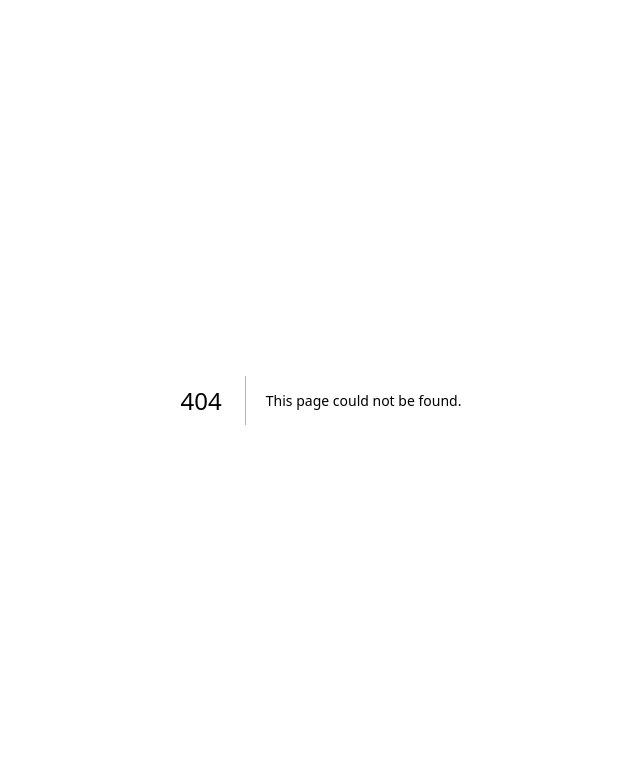
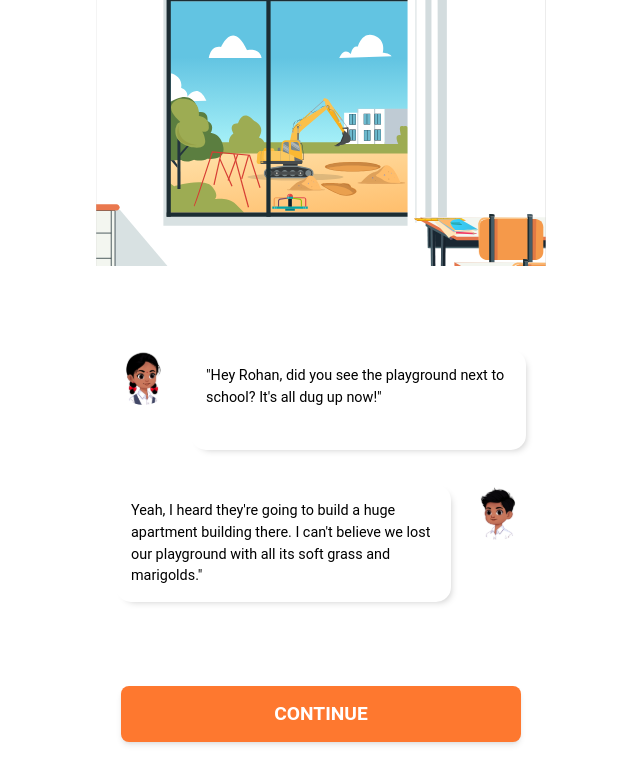
Before and after one commit to WilldooEducation/toby-learning-app-web, a Next.js app: page /story in a window 1280 px wide. Before the commit this address had no page. Shown: the top 784 px of the page, without its empty margins (319-959 px from the left). Built offline with nearby package versions, Linux system fonts and the light colour scheme.

Commit message:
[NEW] story screen

```diff
--- a/src/pages/_app.tsx
+++ b/src/pages/_app.tsx
@@ -1,10 +1,14 @@
 import "@/styles/globals.css";
+import Head from 'next/head'
 import type { AppProps } from "next/app";
 import { ThemeProvider } from "@material-tailwind/react";
 
 export default function App({ Component, pageProps }: AppProps) {
   return (
     <ThemeProvider>
+      <Head>
+        <meta name="viewport" content="width=device-width, initial-scale=1.0"/>
+      </Head>
       <Component {...pageProps} />
     </ThemeProvider>
   );
--- a/src/pages/index.module.scss
+++ b/src/pages/index.module.scss
@@ -1,71 +1,14 @@
-%avatar {
-  position: relative;
-  width: 55px;
-  height: 55px;
-  border-radius: 100%;
-  overflow: hidden;
-}
-
-%message {
-  position: relative;
-  background-color: azure;
-  border-radius: 15px;
-  padding: 15px;
-  flex: 1;
-  font-size: 0.9rem;
-  box-shadow: 4px 4px 7px -4px #ccc;
-}
-
-%m-block {
-  display: flex;
-  gap: 20px;
-}
-
 .main {
   display: flex;
   justify-content: center;
   height: 100vh;
   flex-direction: column;
+  max-width: 450px;
+  flex: 1;
 
-  .billboard {
+  .splash__container {
     position: relative;
-    flex: 0.7;
-    width: 100%;
-  }
-
-  .conversation__block {
-    position: relative;
-    width: 100%;
-    display: flex;
-    flex-direction: column;
-    gap: 35px;
-    padding: 20px;
     flex: 1;
-    justify-content: center;
-
-    .conversation {
-      &__message {
-        @extend %m-block;
-        &--reverse {
-          @extend %m-block;
-          flex-flow: row-reverse;
-          .avatar {
-            @extend %avatar;
-          }
-
-          .message {
-            @extend %message;
-          }
-        }
-        .avatar {
-          @extend %avatar;
-        }
-
-        .message {
-          @extend %message;
-        }
-      }
-    }
   }
 
   .action__block {
@@ -78,6 +21,8 @@
         flex: 1;
         background-color: #FE782F;
         opacity: 1;
+        font-size: 1.2rem;
+        padding: 20px;
     }
   }
 }
--- a/src/pages/index.tsx
+++ b/src/pages/index.tsx
@@ -1,55 +1,22 @@
 import Image from "next/image";
 import { Button } from "@material-tailwind/react";
 import styles from "./index.module.scss";
+import { useRouter } from 'next/navigation'
 
 export default function Home() {
+  const router = useRouter()
   return (
     <div className={styles.main}>
-      <div className={styles.billboard}>
+      <div className={styles.splash__container}>
         <Image
           fill
-          src="/images/billboard.svg"
-          style={{ objectFit: "cover" }}
-          sizes="(max-width: 768px) 100vw, (max-width: 1200px) 50vw, 33vw"
+          src="/images/toby.svg"
+          style={{ objectFit: "contain" }}
           alt="billboard"
         />
       </div>
-
-      <div className={styles.conversation__block}>
-        <div className={styles["conversation__message"]}>
-          <div className={styles.avatar}>
-            <Image
-              fill
-              src="/images/girl.svg"
-              style={{ objectFit: "cover" }}
-              sizes="(max-width: 768px) 100vw, (max-width: 1200px) 50vw, 33vw"
-              alt="billboard"
-            />
-          </div>
-          <div className={styles.message}>
-            <p>
-              {`"Hey Rohan, did you see the playground next to school? It's all dug up now!"`}
-            </p>
-          </div>
-        </div>
-        <div className={styles["conversation__message--reverse"]}>
-          <div className={styles.avatar}>
-            <Image
-              fill
-              src="/images/boy.svg"
-              style={{ objectFit: "cover" }}
-              sizes="(max-width: 768px) 100vw, (max-width: 1200px) 50vw, 33vw"
-              alt="billboard"
-            />
-          </div>
-          <div className={styles.message}>
-            <p>{`Yeah, I heard they're going to build a huge apartment building there. I can't believe we lost our playground with all its soft grass and marigolds."`}</p>
-          </div>
-        </div>
-      </div>
-
       <div className={styles.action__block}>
-        <Button className={styles.btn}>Continue</Button>
+        <Button className={styles.btn} onClick={()=>router.push('/story')}>Continue</Button>
       </div>
     </div>
   );
--- /dev/null
+++ b/src/pages/story.module.scss
@@ -0,0 +1,93 @@
+%avatar {
+  position: relative;
+  width: 55px;
+  height: 55px;
+  border-radius: 100%;
+  overflow: hidden;
+}
+
+%message {
+  position: relative;
+  border-radius: 15px;
+  padding: 15px;
+  flex: 1;
+  min-height: 100px;
+  font-size: 0.9rem;
+  box-shadow: 4px 4px 7px -4px #ccc;
+}
+
+%m-block {
+  display: flex;
+  gap: 20px;
+}
+
+.main {
+  display: flex;
+  justify-content: center;
+  height: 100vh;
+  flex-direction: column;
+  max-width: 450px;
+  flex: 1;
+
+  .billboard {
+    position: relative;
+    flex: 0.7;
+    width: 100%;
+    background-color: #ccc;
+    img {
+      object-fit: cover;
+      height: 100%;
+      width: 100%;
+    }
+  }
+
+  .conversation__block {
+    position: relative;
+    width: 100%;
+    display: flex;
+    flex-direction: column;
+    gap: 35px;
+    padding: 20px;
+    flex: 1;
+    justify-content: center;
+
+    .conversation {
+      &__message {
+        @extend %m-block;
+        &--reverse {
+          @extend %m-block;
+          flex-flow: row-reverse;
+          .avatar {
+            @extend %avatar;
+          }
+
+          .message {
+            @extend %message;
+          }
+        }
+        .avatar {
+          @extend %avatar;
+        }
+
+        .message {
+          @extend %message;
+        }
+      }
+    }
+  }
+
+  .action__block {
+    flex: 0.3;
+    display: flex;
+    align-items: self-start;
+    justify-content: center;
+    padding: 0 25px;
+    .btn {
+        flex: 1;
+        background-color: #FE782F;
+        opacity: 1;
+        font-size: 1.2rem;
+        padding: 20px;
+    }
+  }
+}
--- /dev/null
+++ b/src/pages/story.tsx
@@ -0,0 +1,55 @@
+import Image from "next/image";
+import { Button } from "@material-tailwind/react";
+import styles from "./story.module.scss";
+
+export default function Home() {
+  return (
+    <div className={styles.main}>
+      <div className={styles.billboard}>
+        <Image
+          fill
+          src="/images/billboard.svg"
+          style={{ objectFit: "cover" }}
+          alt="billboard"
+        />
+      </div>
+
+      <div className={styles.conversation__block}>
+        <div className={styles["conversation__message"]}>
+          <div className={styles.avatar}>
+            <Image
+              fill
+              src="/images/girl.svg"
+              style={{ objectFit: "cover" }}
+              sizes="(max-width: 768px) 100vw, (max-width: 1200px) 50vw, 33vw"
+              alt="billboard"
+            />
+          </div>
+          <div className={styles.message}>
+            <p>
+              {`"Hey Rohan, did you see the playground next to school? It's all dug up now!"`}
+            </p>
+          </div>
+        </div>
+        <div className={styles["conversation__message--reverse"]}>
+          <div className={styles.avatar}>
+            <Image
+              fill
+              src="/images/boy.svg"
+              style={{ objectFit: "cover" }}
+              sizes="(max-width: 768px) 100vw, (max-width: 1200px) 50vw, 33vw"
+              alt="billboard"
+            />
+          </div>
+          <div className={styles.message}>
+            <p>{`Yeah, I heard they're going to build a huge apartment building there. I can't believe we lost our playground with all its soft grass and marigolds."`}</p>
+          </div>
+        </div>
+      </div>
+
+      <div className={styles.action__block}>
+        <Button className={styles.btn}>Continue</Button>
+      </div>
+    </div>
+  );
+}
--- a/src/styles/globals.css
+++ b/src/styles/globals.css
@@ -5,3 +5,8 @@
 body {
     overflow: hidden;
 }
+
+#__next {
+    display: flex;
+    justify-content: center;
+}
```
Also changed, not shown: public/images/toby.svg (added).
